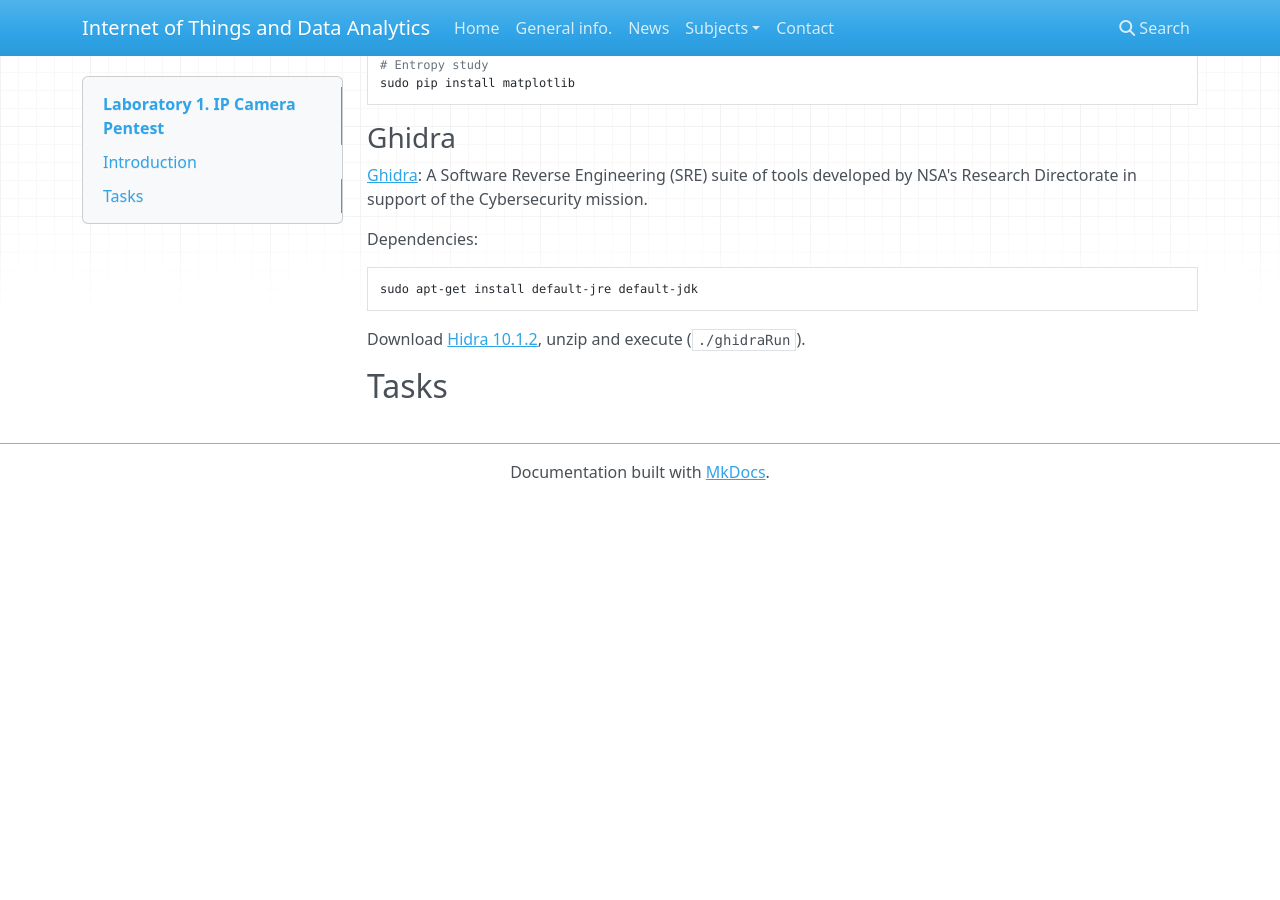
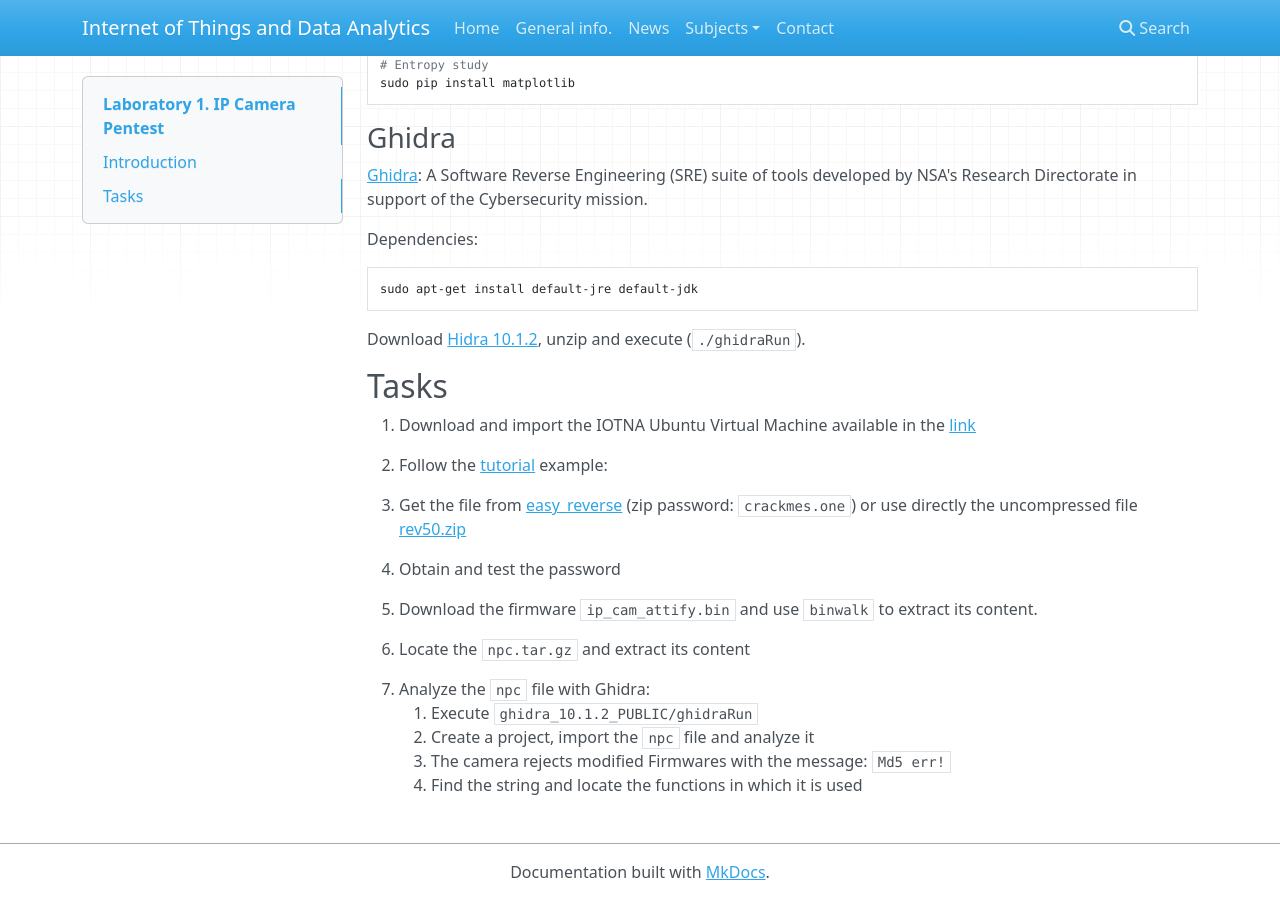
Before and after one commit to iot-da/iot-da.github.io, an MkDocs documentation site: the page built from docs/Subjects/SEC/P1/index.md, in a window 1280 px wide and 900 px high, scrolled down 857 px. Built offline with MkDocs 1.6.1, drawn with Linux system fonts in a browser that asks for light colours; nearby versions of some CDN libraries; before the commit the page ends 1357 px from its top, so only the background shows below that.

Commit message:
Material P1

```diff
--- a/docs/Subjects/SEC/P1/index.md
+++ b/docs/Subjects/SEC/P1/index.md
@@ -53,3 +53,20 @@ sudo apt-get install default-jre default-jdk
 Download [Hidra 10.1.2](https://github.com/NationalSecurityAgency/ghidra/releases/download/Ghidra_10.1.2_build/ghidra_10.1.2_PUBLIC_20220125.zip), unzip and execute (`./ghidraRun`).
 
 ## Tasks
+
+1. Download and import the IOTNA Ubuntu Virtual Machine available in the [link](https://iot-da.github.io/Subjects/IOTNA/demo/)
+
+2. Follow the [tutorial](https://www.youtube.com/watch?v=fTGTnrgjuGA&ab_channel=stacksmashing) example:
+
+   * Get the file from [easy_reverse](https://crackmes.one/crackme/5b8a37a433c5d45fc286ad83) (zip password: `crackmes.one`) or use directly the uncompressed file [rev50.zip](rev50.zip)
+
+   - Obtain and test the password
+
+3. Download the firmware `ip_cam_attify.bin` and use `binwalk` to extract its content.
+
+4. Locate the `npc.tar.gz` and extract its content
+5. Analyze the `npc` file with Ghidra:
+    1. Execute `ghidra_10.1.2_PUBLIC/ghidraRun`
+    2. Create a project, import the `npc` file and analyze it
+    3. The camera rejects modified Firmwares with the message: `Md5 err!`
+    4. Find the string and locate the functions in which it is used
```
Also changed, not shown: 1 other file.
